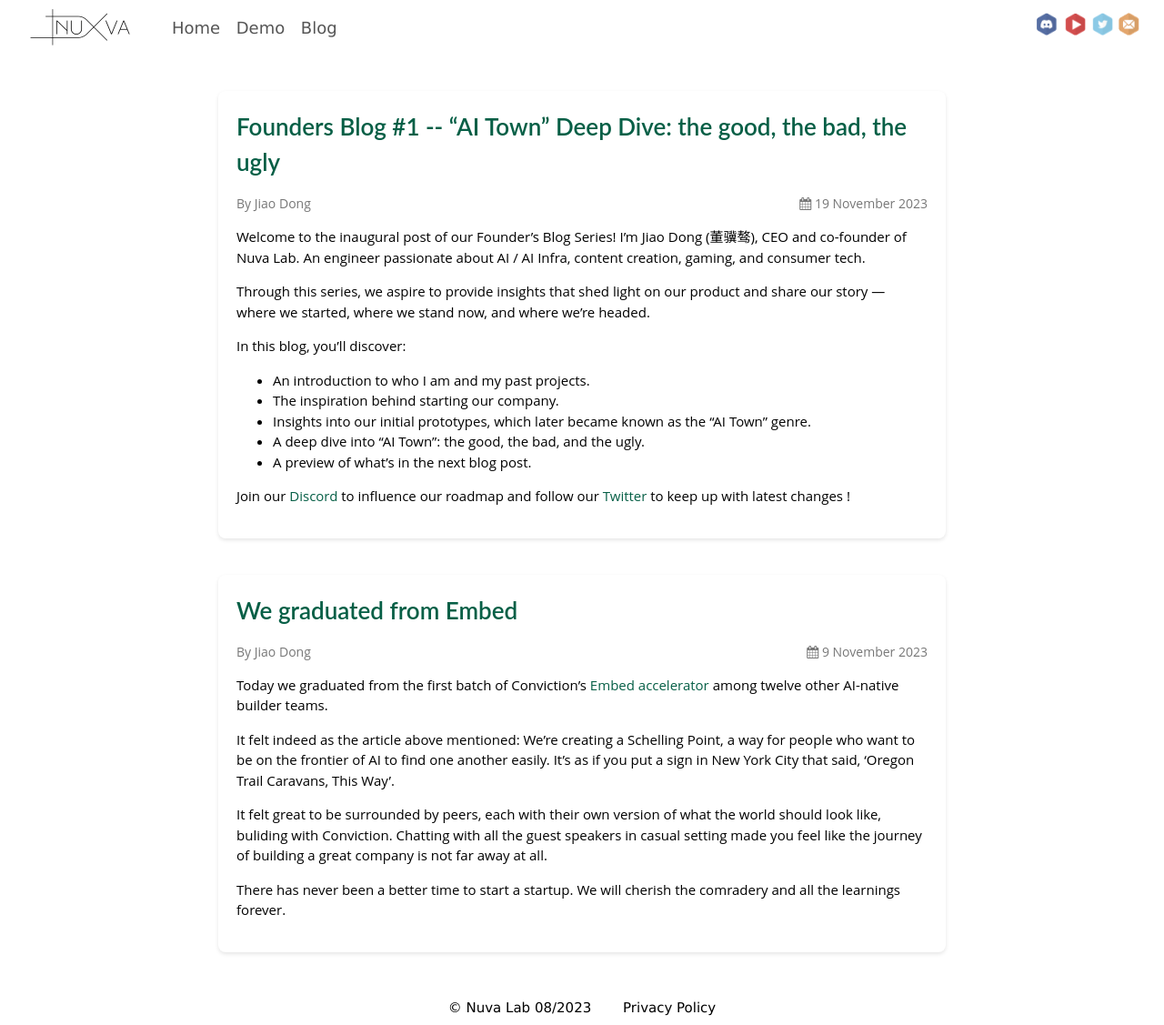
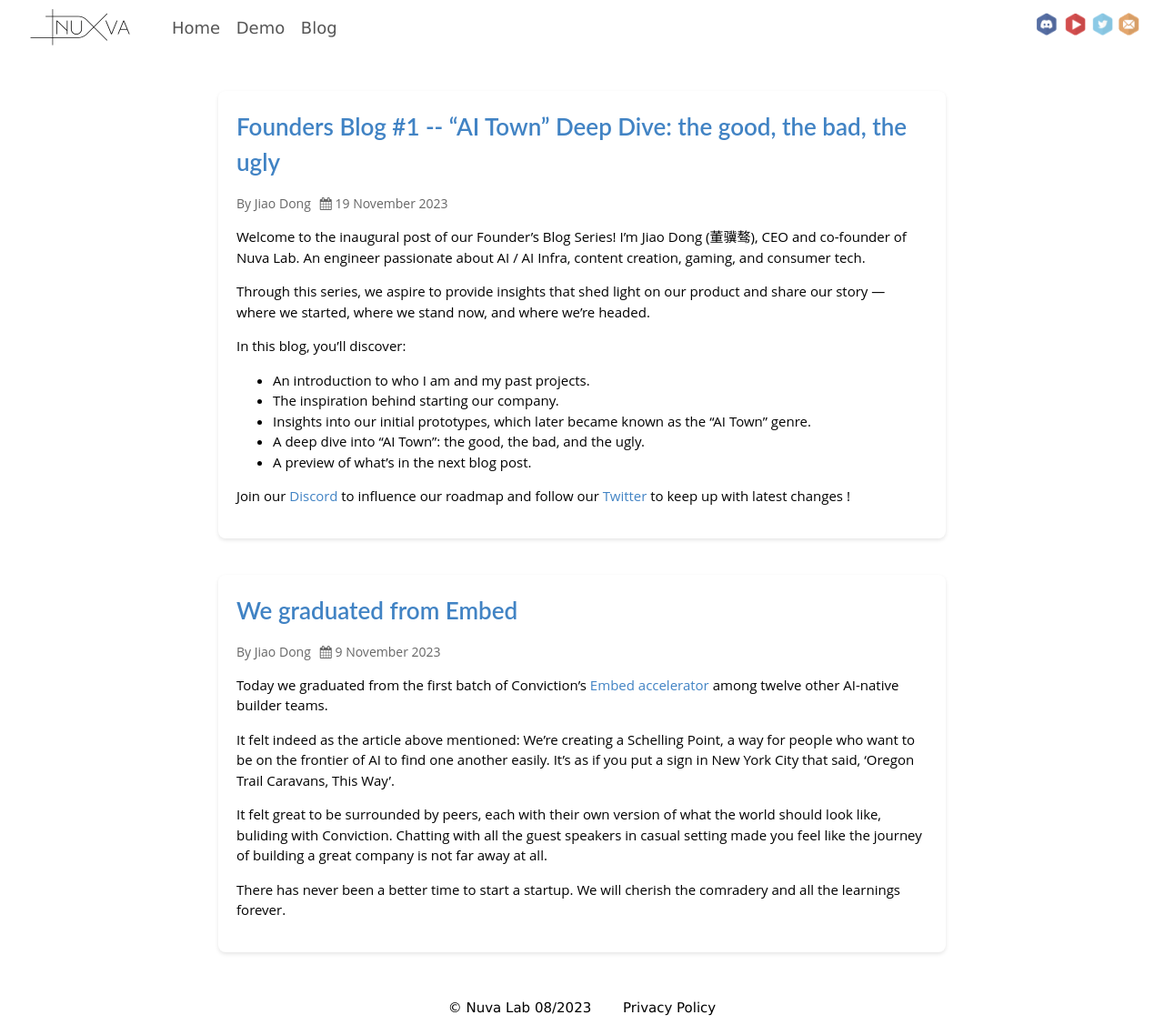
Before and after one commit to Nuva-Lab/Nuva-Lab.github.io, a Jekyll site: the page built from blog.md, in a window 1280 px wide. Shown: the whole page at 91% size. Built offline with Jekyll 4.4.1, drawn with Linux system fonts in a browser that asks for light colours.

Commit message:
Clean up CSS changes by GPT4 a bit

```diff
--- a/assets/css/main.css
+++ b/assets/css/main.css
@@ -440,15 +440,13 @@
 }
 
 .post a {
-    color: #065f46;
+    color: #4183c4;
     /* Notion-like color for links */
     text-decoration: none;
 }
 
 .post a:hover,
 .post a:focus {
-    color: #dd4b39;
-    /* Color change on hover/focus */
     text-decoration: underline;
     /* Underline for accessibility */
 }
@@ -461,13 +459,10 @@
     margin-top: 15px;
     /* Space between content and info */
     display: flex;
-    justify-content: space-between;
 }
 
-.post .author,
 .post .date {
-    color: #777;
-    /* Slightly lighter color for meta */
+    margin-left: 10px;
 }
 
 /* Responsive adjustments */
```
